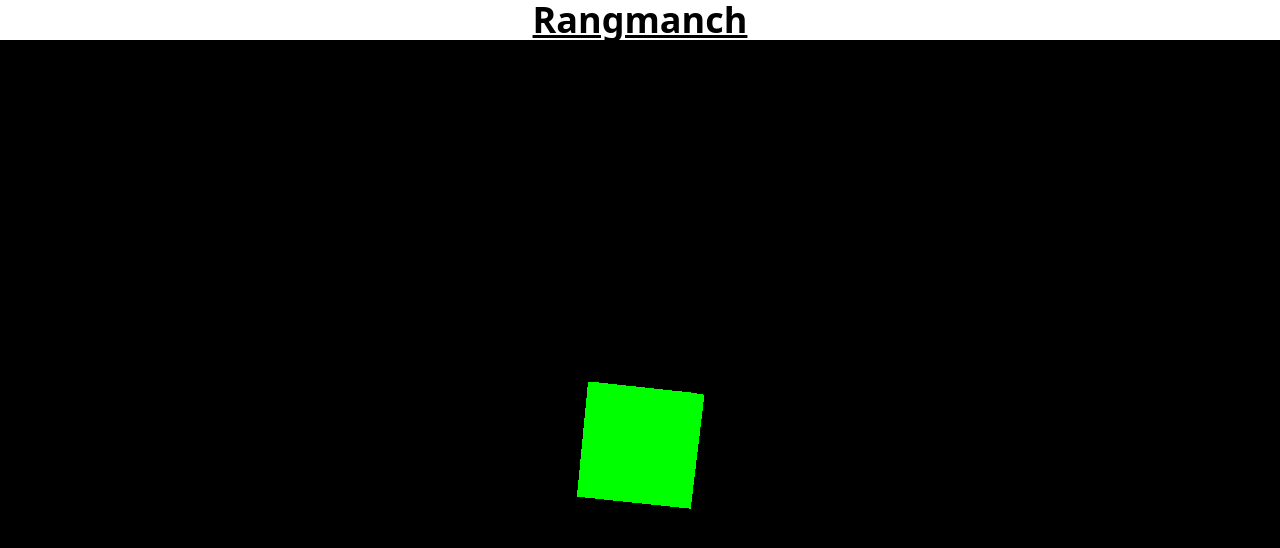
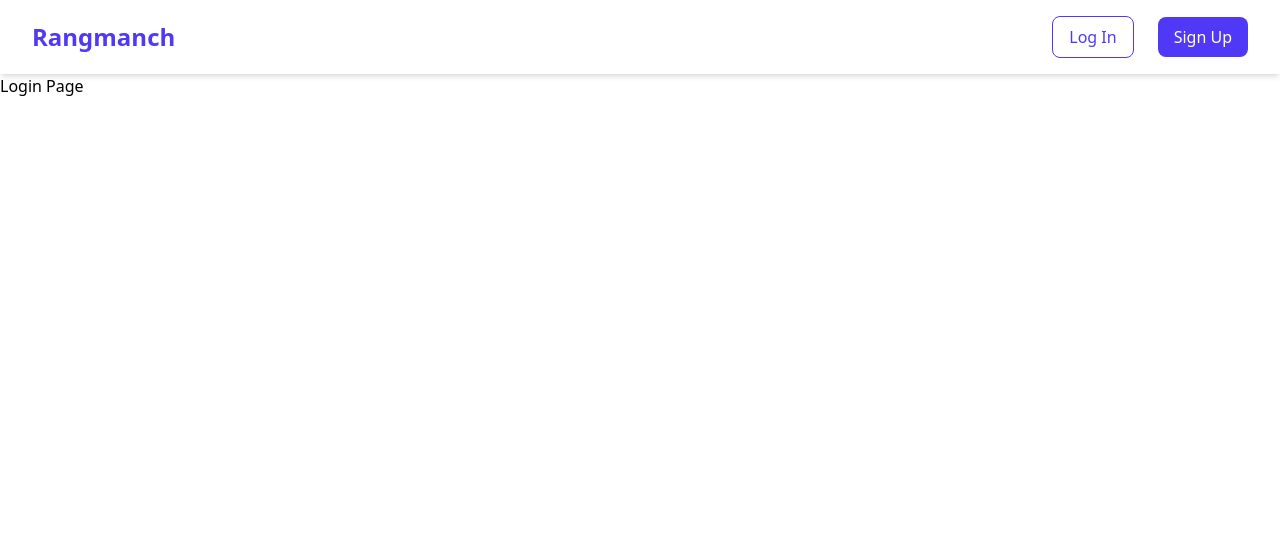
Before and after one commit to Sammie156/Rangmanch, a React (Vite) app in the folder frontend/: page /login in a window 1280 px wide. Shown: the top 548 px of the page. Built offline with nearby package versions, Linux system fonts and the light colour scheme.

Commit message:
Basic Navbar and added templates for pages

```diff
--- a/frontend/package.json
+++ b/frontend/package.json
@@ -13,6 +13,7 @@
     "@tailwindcss/vite": "^4.1.11",
     "react": "^19.1.0",
     "react-dom": "^19.1.0",
+    "react-router-dom": "^7.8.2",
     "tailwindcss": "^4.1.11",
     "three": "^0.180.0"
   },
--- a/frontend/src/App.jsx
+++ b/frontend/src/App.jsx
@@ -1,8 +1,8 @@
+import Navbar from "./components/Navbar";
+
 function App() {
   return (
-    <div>
-      <h1 className="text-4xl font-bold underline text-center">Rangmanch</h1>
-    </div>
+    <Navbar />
   )
 }
 
--- /dev/null
+++ b/frontend/src/components/Navbar.jsx
@@ -0,0 +1,49 @@
+import { Link, useNavigate } from "react-router-dom";
+
+export default function Navbar() {
+  const navigate = useNavigate();
+  const token = localStorage.getItem("token");
+
+  console.log(`Token : ${token}`);
+
+  const handleLogout = () => {
+    localStorage.removeItem("token");
+    navigate("/login");
+  };
+
+  return (
+    <nav className="flex items-center justify-between px-8 py-4 bg-white shadow-md">
+      <Link to="/" className="text-2xl font-bold text-indigo-600">
+        Rangmanch
+      </Link>
+
+      {/* Links */}
+      <div className="flex items-center space-x-6">
+        {/* Auth buttons */}
+        {!token ? (
+          <>
+            <Link
+              to="/login"
+              className="px-4 py-2 text-indigo-600 border border-indigo-600 rounded-lg hover:bg-indigo-50"
+            >
+              Log In
+            </Link>
+            <Link
+              to="/register"
+              className="px-4 py-2 bg-indigo-600 text-white rounded-lg hover:bg-indigo-700"
+            >
+              Sign Up
+            </Link>
+          </>
+        ) : (
+          <button
+            onClick={handleLogout}
+            className="px-4 py-2 bg-red-500 text-white rounded-lg hover:bg-red-600"
+          >
+            Logout
+          </button>
+        )}
+      </div>
+    </nav>
+  );
+}
--- a/frontend/src/main.jsx
+++ b/frontend/src/main.jsx
@@ -1,36 +1,29 @@
-import { StrictMode } from 'react'
-import { createRoot } from 'react-dom/client'
-import * as THREE from 'three';
+import { StrictMode } from "react";
+import { createRoot } from "react-dom/client";
 
-import './index.css'
-import App from './App.jsx'
+import "./index.css";
+import App from "./App.jsx";
+import Navbar from "./components/Navbar.jsx";
+import { BrowserRouter, Routes, Route } from "react-router-dom";
+import Home from "./pages/Home.jsx";
+import Login from "./pages/Login.jsx";
+import Register from "./pages/Register.jsx";
 
-const scene = new THREE.Scene();
-const camera = new THREE.PerspectiveCamera(75, window.innerWidth / window.innerHeight, 0.1, 1000);
-const renderer = new THREE.WebGLRenderer();
-renderer.setSize(window.innerWidth, window.innerHeight);
+// TODO: Add a landing page with ThreeJS scrolling stuff
 
-document.body.appendChild(renderer.domElement);
+// TODO: Add Navbar with theme switching
 
-const geometry = new THREE.BoxGeometry(1, 1, 1);
-const material = new THREE.MeshBasicMaterial({color: 0x00ff00});
-const cube = new THREE.Mesh(geometry, material);
+// TODO: User Login and Register button in Navbar which leads to the page
 
-scene.add(cube);
-
-camera.position.z = 5;
-
-function animate() {
-  cube.rotation.x += 0.01;
-  cube.rotation.y += 0.01;
-
-  renderer.render(scene, camera);
-}
-
-renderer.setAnimationLoop(animate);
-
-createRoot(document.getElementById('root')).render(
+createRoot(document.getElementById("root")).render(
   <StrictMode>
-    <App />
-  </StrictMode>,
-)
+    <BrowserRouter>
+      <App />
+      <Routes>
+        <Route path="/" element={<Home />}/>
+        <Route path="/login" element={<Login />}/>
+        <Route path="/register" element={<Register />}/>
+      </Routes>
+    </BrowserRouter>
+  </StrictMode>
+);
--- /dev/null
+++ b/frontend/src/pages/Home.jsx
@@ -0,0 +1,9 @@
+function Home() {
+    return (
+        <div>
+            <h1>Home Page</h1>
+        </div>
+    );
+}
+
+export default Home;
--- /dev/null
+++ b/frontend/src/pages/Login.jsx
@@ -0,0 +1,9 @@
+function Login() {
+    return (
+        <div>
+            <h1>Login Page</h1>
+        </div>
+    );
+}
+
+export default Login;
--- /dev/null
+++ b/frontend/src/pages/Register.jsx
@@ -0,0 +1,9 @@
+function Register() {
+    return (
+        <div>
+            <h1>Register Page</h1>
+        </div>
+    );
+}
+
+export default Register;
```
Also changed, not shown: 2 other files (tests, documents, lock files or other folders).
